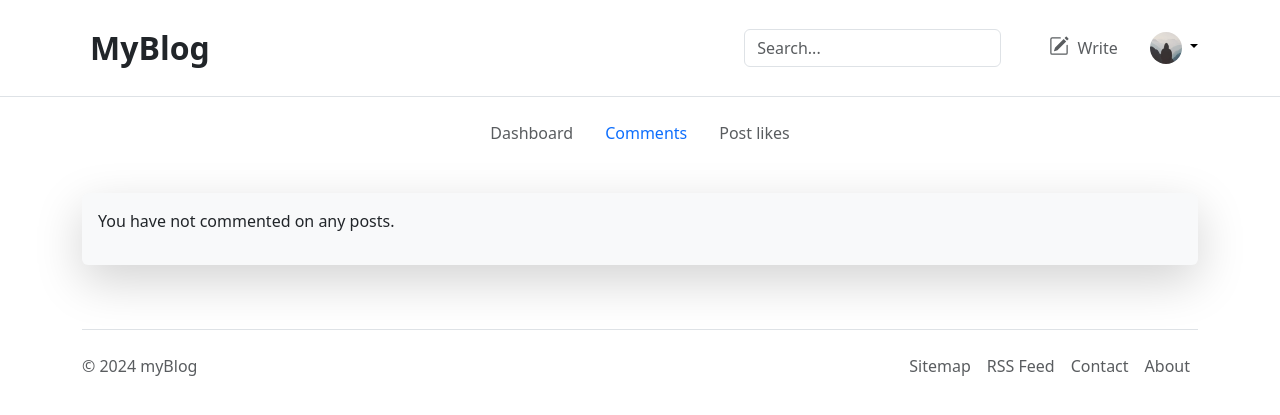
After one commit to ArpanIng/django-blog, a Django app: page /account/comments/ in a window 1280 px wide. The commit adds this page. Shown: the top 415 px of the page. Run offline with Django 4.2, Linux system fonts and the light colour scheme; the visitor is signed in with stand-in values (Sample User, id 1); data comes from the database, SQL or seed files in the repository; data that the repository does not hold is empty; some libraries are stand-ins or nearby versions.

Commit message:
Added dashboard

```diff
--- /dev/null
+++ b/accounts/templates/accounts/base_dashboard.html
@@ -0,0 +1,13 @@
+{% extends 'base.html' %}
+
+{% block dashboard_nav_tab %}
+{% include 'accounts/partials/dashboard_nav_tab.html' %}
+{% endblock dashboard_nav_tab %}
+
+{% block content %}
+<div class="container py-4">
+  <div class="col-lg-12">
+    {% block user_content %}{% endblock user_content %}
+  </div>
+</div>
+{% endblock content %}
--- a/accounts/templates/accounts/base_user.html
+++ b/accounts/templates/accounts/base_user.html
@@ -14,7 +14,7 @@
 
           <!-- breadcrumb navigation -->
           <div class="row">
-            {% include 'accounts/partials/user_navigation.html' %}
+            {% include 'accounts/partials/user_nav_breadcrumb.html' %}
           </div>
           <!-- breadcrumb navigation end -->
 
--- /dev/null
+++ b/accounts/templates/accounts/partials/dashboard_nav_tab.html
@@ -0,0 +1,23 @@
+<ul class="nav justify-content-center">
+  <li class="nav-item">
+    <a class="nav-link text-{% if page == 'dashboard' %}primary{% else %}muted{% endif %} link-primary"
+      aria-current="{% if page == 'dashboard' %}page{% else %}false{% endif %}"
+      href="{% url 'accounts:dashboard' %}">
+      Dashboard
+    </a>
+  </li>
+  <li class="nav-item">
+    <a class="nav-link text-{% if page == 'user_post_comments' %}primary{% else %}muted{% endif %} link-primary"
+      aria-current="{% if page == 'user_post_comments' %}page{% else %}false{% endif %}"
+      href="{% url 'accounts:comments' %}">
+      Comments
+    </a>
+  </li>
+  <li class="nav-item">
+    <a class="nav-link text-{% if page == 'user_post_likes' %}primary{% else %}muted{% endif %} link-primary"
+      aria-current="{% if page == 'user_post_likes' %}page{% else %}false{% endif %}"
+      href="{% url 'accounts:likes' %}">
+      Post likes
+    </a>
+  </li>
+</ul>
--- a/accounts/templates/accounts/profile.html
+++ b/accounts/templates/accounts/profile.html
@@ -1,7 +1,7 @@
 {% extends "accounts/base_user.html" %}
 
 {% block user_profile_detail %}
-    <!-- posts list -->
-    {% include 'blogs/partials/post_list.html' %}
-    <!-- posts list end -->
+  <!-- posts list -->
+  {% include 'blogs/partials/post_list.html' %}
+  <!-- posts list end -->
 {% endblock user_profile_detail %}
--- /dev/null
+++ b/accounts/templates/accounts/user_comments.html
@@ -0,0 +1,33 @@
+{% extends 'accounts/base_dashboard.html' %}
+
+{% block title %}Comments&nbsp;&ndash;&nbsp;{% endblock title %}
+
+{% block user_content %}
+<div class="my-3 p-3 bg-light rounded shadow-lg">
+  {% for comment in comments %}
+  <div class="d-flex text-body-secondary pt-3">
+    <div class="pb-3 mb-0 small lh-sm border-bottom w-100">
+      <span class="text-dark fw-bold fs-6">{{ comment.created|date:'j F Y' }}</span>
+      <div class="d-flex justify-content-between">
+        <span class="pt-2"><span class="fw-semibold">{{ user }}</span> commented on <span class="fw-semibold">{{ comment.post.author.get_full_name }}</span> 's post.</span>
+        <div class="dropup-center dropup">
+          <button class="btn dropdown-toggle" type="button" data-bs-toggle="dropdown" aria-expanded="false">
+            ...
+          </button>
+          <ul class="dropdown-menu">
+            <li><a class="dropdown-item" href="{{ comment.post.get_absolute_url }}">View</a></li>
+            <li>
+              <a class="dropdown-item" href="{{ comment.post.author.get_absolute_url }}">View {{ comment.post.author.get_full_name }}'s Profile</a>
+            </li>
+            <li><a class="dropdown-item text-danger" href="{% url 'blogs:comment_delete' comment.post.slug comment.pk %}">Delete</a></li>
+          </ul>
+        </div>
+      </div>
+      <span class="d-block">{{ comment.comment|safe|truncatewords:10 }}</span>
+    </div>
+  </div>
+  {% empty %}
+  <p>You have not commented on any posts.</p>
+  {% endfor %}
+</div>
+{% endblock user_content %}
--- a/accounts/urls.py
+++ b/accounts/urls.py
@@ -6,7 +6,9 @@ from . import views
 app_name = "accounts"
 urlpatterns = [
     path("me/edit/", views.ProfileEditView.as_view(), name="profile_edit"),
-    path("settings/", views.SettingView.as_view(), name="settings"),
+    path("dashboard/", views.DashboardView.as_view(), name="dashboard"),
+    path("comments/", views.UserCommentsListView.as_view(), name="comments"),
+    path("likes/", views.UserPostLikesListView.as_view(), name="likes"),
 ]
 
 # auth urls
--- a/accounts/user_urls.py
+++ b/accounts/user_urls.py
@@ -5,7 +5,7 @@ from . import views
 
 app_name = "users"
 urlpatterns = [
-    path("@<str:username>/", views.UserProfileView.as_view(), name="profile"),
+    path("@<str:username>/", views.ProfileView.as_view(), name="profile"),
     path("@<str:username>/about/", views.UserAboutView.as_view(), name="user_about"),
     path(
         "@<str:username>/following/",
--- a/accounts/views.py
+++ b/accounts/views.py
@@ -10,8 +10,10 @@ from django.shortcuts import get_object_or_404, redirect, render
 from django.urls import reverse, reverse_lazy
 from django.views import generic
 from django.views.generic import FormView
+from django.views.generic.detail import DetailView
+from django.views.generic.list import ListView
 
-from blogs.models import Post
+from blogs.models import Post, Comment
 
 from .forms import (
     ContactForm,
@@ -101,16 +103,7 @@ class CustomPasswordResetCompleteView(auth_views.PasswordResetCompleteView):
     template_name = "accounts/registration/password_reset_complete.html"
 
 
-class SettingView(LoginRequiredMixin, generic.TemplateView):
-    template_name = "accounts/settings.html"
-
-    def get_context_data(self, **kwargs):
-        context = super().get_context_data(**kwargs)
-        context["page_name"] = "user_setting"
-        return context
-
-
-class UserProfileView(generic.DetailView):
+class ProfileView(DetailView):
     model = User
     context_object_name = "user"
     template_name = "accounts/profile.html"
@@ -142,7 +135,7 @@ class UserProfileView(generic.DetailView):
         context["username"] = self.kwargs.get("username")
         context["followers_count"] = profile.get_followers_count()
         context["followings"] = profile.get_followings()
-        context["page_name"] = "user_home"
+        context["page"] = "profile"
         return context
 
 
@@ -161,7 +154,7 @@ class UserAboutView(generic.TemplateView):
         context["profile"] = user.profile
         context["followers_count"] = followers_count
         context["following_count"] = following_count
-        context["page_name"] = "user_about"
+        context["page"] = "user_about"
         return context
 
 
@@ -194,6 +187,80 @@ class ProfileEditView(LoginRequiredMixin, generic.View):
             "p_form": p_form,
         }
         return render(request, "accounts/profile_edit.html", context)
+
+
+class DashboardView(LoginRequiredMixin, ListView):
+    """Display the user dashboard and handles sorting and filtering."""
+
+    model = Post
+    context_object_name = "posts"
+    template_name = "accounts/dashboard.html"
+
+    def get_queryset(self):
+        user = self.request.user
+        queryset = Post.objects.filter(author=user).defer(
+            "content", "overview", "thumbnail"
+        )
+
+        # sorting params
+        sort = self.request.GET.get("sort", "newest")
+        if sort == "oldest":
+            queryset = queryset.order_by("publish")
+        elif sort == "newest":
+            queryset = queryset.order_by("-publish")
+
+        # filtering params
+        status = self.request.GET.get("status", "all")
+        if status != "all":
+            queryset = queryset.filter(status__iexact=status)
+
+        return queryset
+
+    def get_context_data(self, **kwargs):
+        context = super().get_context_data(**kwargs)
+        user = self.request.user
+        context["total_posts"] = Post.objects.filter(author=user).count()
+        context["page"] = "dashboard"
+        return context
+
+
+class UserCommentsListView(LoginRequiredMixin, ListView):
+    """Display a list of comments commented by the currently logged-in user."""
+
+    model = Comment
+    context_object_name = "comments"
+    template_name = "accounts/user_comments.html"
+
+    def get_queryset(self):
+        queryset = Comment.objects.filter(author=self.request.user).select_related(
+            "post__author"
+        )
+        return queryset
+
+    def get_context_data(self, **kwargs):
+        context = super().get_context_data(**kwargs)
+        user = self.request.user
+        context["user"] = user.get_full_name()
+        context["page"] = "user_post_comments"
+        return context
+
+
+class UserPostLikesListView(LoginRequiredMixin, ListView):
+    """Display a list of posts liked by the currently logged-in user."""
+
+    model = Post
+    context_object_name = "likes"
+    template_name = "accounts/user_likes.html"
+
+    def get_queryset(self):
+        return Post.objects.filter(likes=self.request.user).select_related("author")
+
+    def get_context_data(self, **kwargs):
+        context = super().get_context_data(**kwargs)
+        user = self.request.user
+        context["user"] = user.get_full_name()
+        context["page"] = "user_post_likes"
+        return context
 
 
 class FollowToggleView(generic.View):
@@ -236,7 +303,7 @@ class FollowToggleView(generic.View):
         return JsonResponse(response_data)
 
 
-class ProfileBaseView(generic.ListView):
+class ProfileBaseView(ListView):
     model = Profile
 
     def get_profile(self):
--- a/blogs/templates/blogs/partials/post_list.html
+++ b/blogs/templates/blogs/partials/post_list.html
@@ -39,6 +39,10 @@
       {% endif %}
     </p>
 
+    <!-- if the page is user's profile page or page filtered by tag, don't display the post's tag -->
+    {% if page == 'profile' or tag %}
+      <span class="text-muted small">{{ post.get_read_time }}&nbsp;min read</span>
+    {% else %}
       {% with tag=post.tags.all|first %}
         {% if tag %}
         {% include 'blogs/partials/tags_component.html' with extra_class="px-3 small" %}
@@ -47,6 +51,7 @@
           {{ post.get_read_time }} min read
         </span>
         {% endwith %}
+    {% endif %}
   </div>
 </div>
 {% empty %}
--- a/blogs/templates/blogs/post_detail.html
+++ b/blogs/templates/blogs/post_detail.html
@@ -88,7 +88,7 @@
           <!-- post related tag -->
           <div class="mb-4">
             {% for tag in related_tags %}
-            {% include 'blogs/partials/tags_component.html' %}
+            {% include 'blogs/partials/tags_component.html' with extra_class="p-1 px-3 mb-2 me-1 " %}
             {% endfor %}
           </div>
           <!-- post related tag end -->
--- a/templates/base.html
+++ b/templates/base.html
@@ -21,14 +21,18 @@
   </head>
   <body>
     {% include 'partials/header.html' %}
+    <!-- nav tab for dashboard -->
+    {% block dashboard_nav_tab %}{% endblock dashboard_nav_tab %}
+
     <main>
       {% include 'partials/messages.html' %}
+      <!-- main body content -->
       {% block content %}{% endblock content %}
     </main>
     {% include 'partials/footer.html' %}
 
-    {% block scripts %}
-    {% endblock scripts %}
+    <!-- custom scripts -->
+    {% block scripts %}{% endblock scripts %}
 
     <!-- bootstrap JS -->
     <script src="{% static 'js/popper.min.js' %}"></script>
--- a/templates/partials/header.html
+++ b/templates/partials/header.html
@@ -4,13 +4,10 @@
   <div class="container">
     <div class="d-flex flex-wrap align-items-center justify-content-center justify-content-lg-start">
       <ul class="nav col-12 col-lg-auto me-lg-auto mb-2 justify-content-center mb-md-0">
-        <li>
-          <a href="/" class="nav-link px-2 link-dark fw-bolder" style="font-size: 30px">
-            MyBlog
-          </a>
-        </li>
+        <li><a href="/" class="nav-link px-2 link-dark fw-bolder fs-2">MyBlog</a></li>
       </ul>
 
+      <!-- search form -->
       <form class="col-12 col-lg-auto mb-3 mb-lg-0 me-lg-3" action="{% url 'blogs:search' %}" method="get" role="search">
         <input type="search" name="q" class="form-control" placeholder="Search..." aria-label="Search"/>
       </form>
@@ -27,20 +24,13 @@
       </ul>
 
       <div class="dropdown text-end">
-        <a href="#" class="d-block link-body-emphasis text-decoration-none dropdown-toggle" data-bs-toggle="dropdown" aria-expanded="false">
+        <a href="{{ request.user.get_absolute_url }}" class="d-block link-body-emphasis text-decoration-none dropdown-toggle" data-bs-toggle="dropdown" aria-expanded="false">
           <img src="{{ request.user.profile.image.url }}" alt="profile" width="32" height="32" class="rounded-circle"/>
         </a>
         <ul class="dropdown-menu text-small">
-          <li>
-            <a class="dropdown-item" href="{{ request.user.get_absolute_url }}">
-              Profile
-            </a>
-          </li>
-          <li>
-            <a class="dropdown-item" href="{% url 'accounts:settings' %}">
-              Settings
-            </a>
-          </li>
+          <li><a class="dropdown-item" href="{{ request.user.get_absolute_url }}">Profile</a></li>
+          <li><a class="dropdown-item" href="{% url 'accounts:dashboard' %}">Dashboard</a></li>
+          <li><a class="dropdown-item" href="{% url 'accounts:password_change' %}">Change Password</a></li>
           <li><hr class="dropdown-divider" /></li>
           <li>
             <form action="{% url 'accounts:logout' %}" method="post">
@@ -51,12 +41,8 @@
         </ul>
       </div>
       {% else %}
-      <a class="ms-3 btn btn-sm btn-outline-secondary" href="{% url 'accounts:login' %}">
-        Log in
-      </a>
-      <a class="ms-3 btn btn-sm btn-outline-secondary" href="{% url 'accounts:signup' %}">
-        Sign up
-      </a>
+      <a class="ms-3 btn btn-sm btn-outline-secondary" href="{% url 'accounts:login' %}">Log in</a>
+      <a class="ms-3 btn btn-sm btn-outline-secondary" href="{% url 'accounts:signup' %}">Sign up</a>
       {% endif %}
     </div>
   </div>
```
Also changed, not shown: accounts/templates/accounts/dashboard.html (added, +107 -0 lines), accounts/templates/accounts/partials/user_nav_breadcrumb.html (added, +20 -0 lines), accounts/templates/accounts/partials/user_navigation.html (deleted, +0 -28 lines), accounts/templates/accounts/partials/user_profile_sidebar.html (+6 -23 lines), accounts/templates/accounts/settings.html (deleted, +0 -43 lines), accounts/templates/accounts/user_likes.html (added, +32 -0 lines), blogs/views.py (+13 -4 lines). Lines whose indentation alone changed are shown as unchanged.
